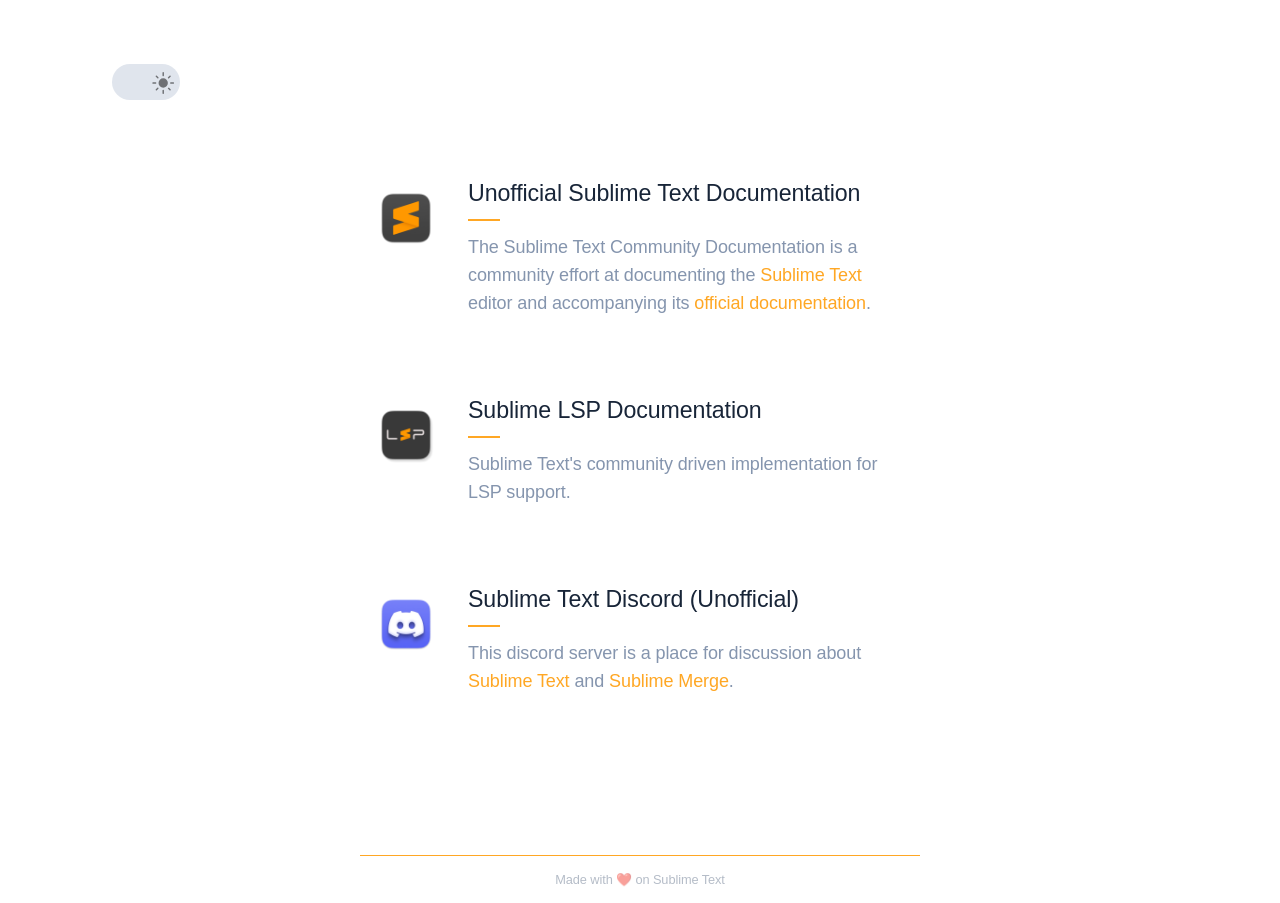
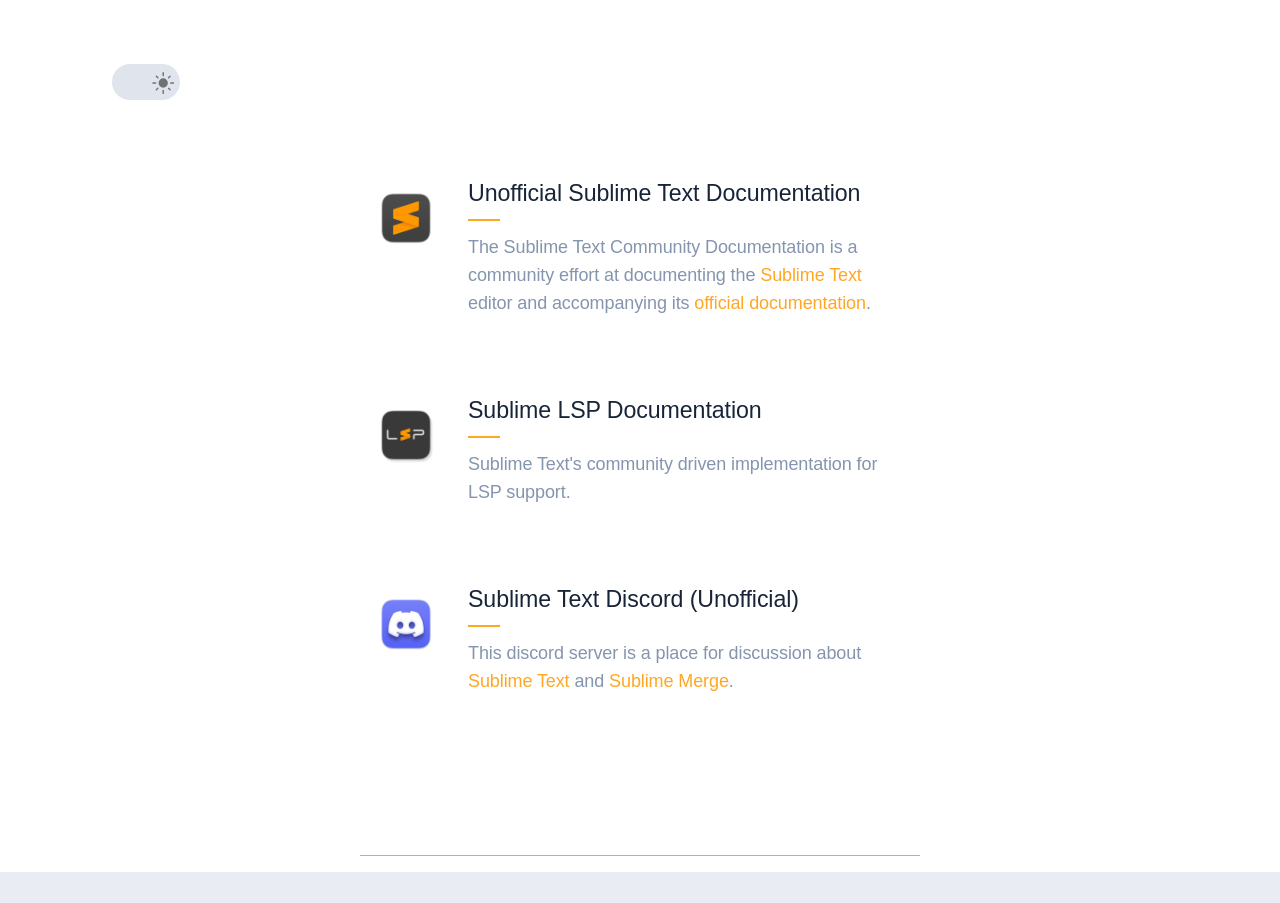
Before and after one commit to sublimetext-io/sublimetext.io, a website: page index.html in a window 1280 px wide. Both pictures are taken after a click on the button 146 px from the left and 82 px from the top of the page. After the commit the page ends 872 px from the top, so only its background shows below. Drawn offline with Linux system fonts and the light colour scheme; a web font is replaced by a local one.

Commit message:
try improve code, remove heart

```diff
--- a/index.html
+++ b/index.html
@@ -85,7 +85,6 @@
             </div>
          </div>
       </div>
-      <div class="love-sublime">Made with ❤️ on Sublime Text</div>
 
       <script src="./src/script.js"></script>
    </div>
--- a/src/script.js
+++ b/src/script.js
@@ -1,16 +1,39 @@
-var state = localStorage.getItem('toggle') === 'true' ? true : false
-var eleToggle = document.querySelector('.toggle')
-onClickToggle(state)
+const UI_MODE_SAVE_KEY = 'ui_mode'
+const UI_DARK = 'dark'
+const UI_LIGHT = 'light'
 
-eleToggle.onclick = () => onClickToggle()
+// toggle
+const htmlToggle = document.querySelector('.toggle')
+htmlToggle.onclick = () => onClickToggle()
 
-function onClickToggle(setState = null) {
-   var newState = setState !== null ? setState : !eleToggle.classList.contains('on')
-   eleToggle.classList.toggle('on', newState)
-   document.body.classList.toggle('light', newState)
+// initial state
+const readStorage = localStorage.getItem(UI_MODE_SAVE_KEY)
+const initialState = readStorage ?? UI_LIGHT
+initialize(initialState)
 
-   localStorage.setItem('toggle', newState)
+function initialize(state) {
+   console.log('Made with ❤️ on Sublime Text');
+   const toggle = state === UI_DARK ? true : false
+   updateHTML(toggle)
+}
+
+function onClickToggle() {
+   const toggle = !htmlToggle.classList.contains('on')
+   updateHTML(toggle)
+
+   const state = toggle ? UI_DARK : UI_LIGHT
+   updateStorage(state)
+}
+
+function updateHTML(toggle) {
+   htmlToggle.classList.toggle('on', toggle)
+   document.body.classList.toggle('light', toggle)
+
    setTimeout(() => {
       document.body.classList.add('ready')
-   }, 100)
+   }, 50)
 }
+
+function updateStorage(state) {
+   localStorage.setItem(UI_MODE_SAVE_KEY, state)
+}
--- a/src/style.css
+++ b/src/style.css
@@ -74,6 +74,7 @@
    background: var(--color-bg-2);
    color: var(--color-text-light);
    min-height: 100%;
+   padding-bottom: var(--space-1);
 }
 
 
```
